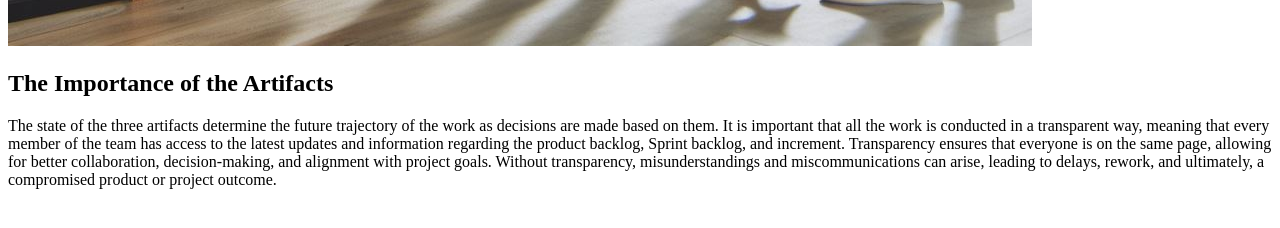
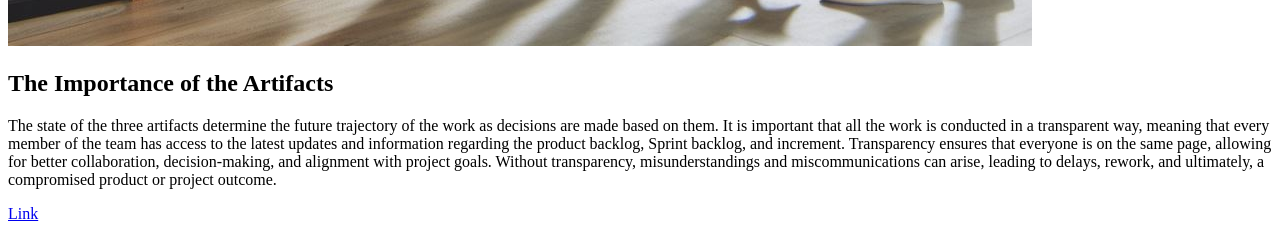
Before and after one commit to Wilma-Norman/Scrum-Project-assignment, a React (Vite) app: page /artifacts in a window 1280 px wide. Shown: the part 986-1214 px from the top of the page. Built offline with nearby package versions, Linux system fonts and the light colour scheme.

Commit message:
adding link

```diff
--- a/src/Components/Artifacts/Importance/index.jsx
+++ b/src/Components/Artifacts/Importance/index.jsx
@@ -1,12 +1,18 @@
 import styles from './Importance.module.css'
 import { Artifacts } from '../../../data/data'
 import Card from '../../Card'
+import { Link } from 'react-router-dom'
 
 const Importance = () => {
     return (
         <div className={styles.importanceContainer}>
-            <img src={Artifacts.teamCelebratingImgSource} alt="Team"/>
-            <Card title="The Importance of the Artifacts" text={Artifacts.importanceOfArtifactsText}/>
+            <div>
+                <img src={Artifacts.teamCelebratingImgSource} alt="Team"/>
+            </div>
+            <div>
+                <Card title="The Importance of the Artifacts" text={Artifacts.importanceOfArtifactsText}/>
+                <Link to="/events">Link</Link>
+            </div>
         </div>
     )
 }
```
